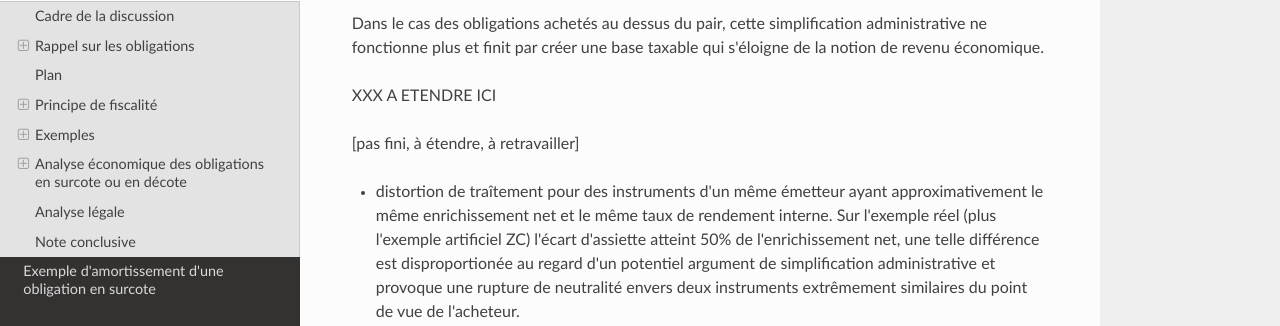
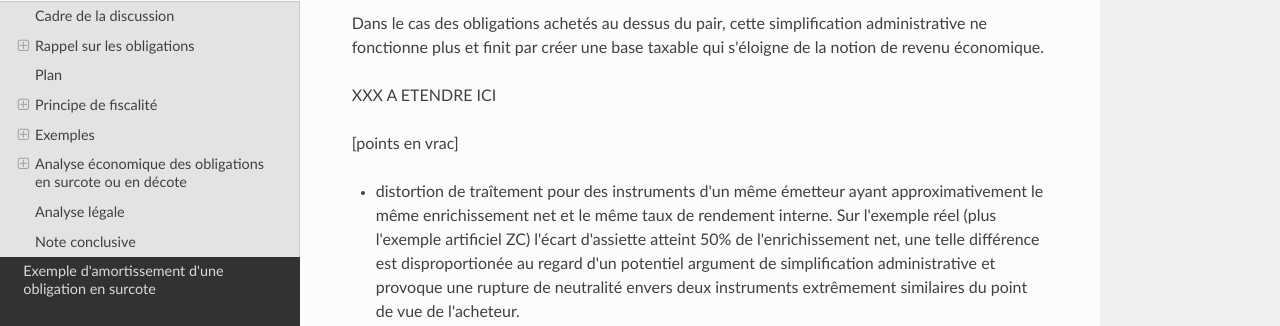
Before and after one commit to ConscritNeuneu/note-traitement-fiscal-obligations, an MkDocs documentation site: the page built from docs/note_fiscalisation_obligations.md, in a window 1280 px wide and 900 px high, scrolled down 10125 px. Shown: the part 124-450 px from the top of the window. Built offline with MkDocs 1.6.1, drawn with Linux system fonts in a browser that asks for light colours; nearby versions of some CDN libraries.

Commit message:
Very slight reword for me

```diff
--- a/docs/note_fiscalisation_obligations.md
+++ b/docs/note_fiscalisation_obligations.md
@@ -614,7 +614,7 @@ s'éloigne de la notion de revenu économique.
 
 XXX A ETENDRE ICI
 
-[pas fini, à étendre, à retravailler]
+[points en vrac]
 
 - distortion de traîtement pour des instruments d'un même émetteur ayant
   approximativement le même enrichissement net et le même taux de rendement
```
